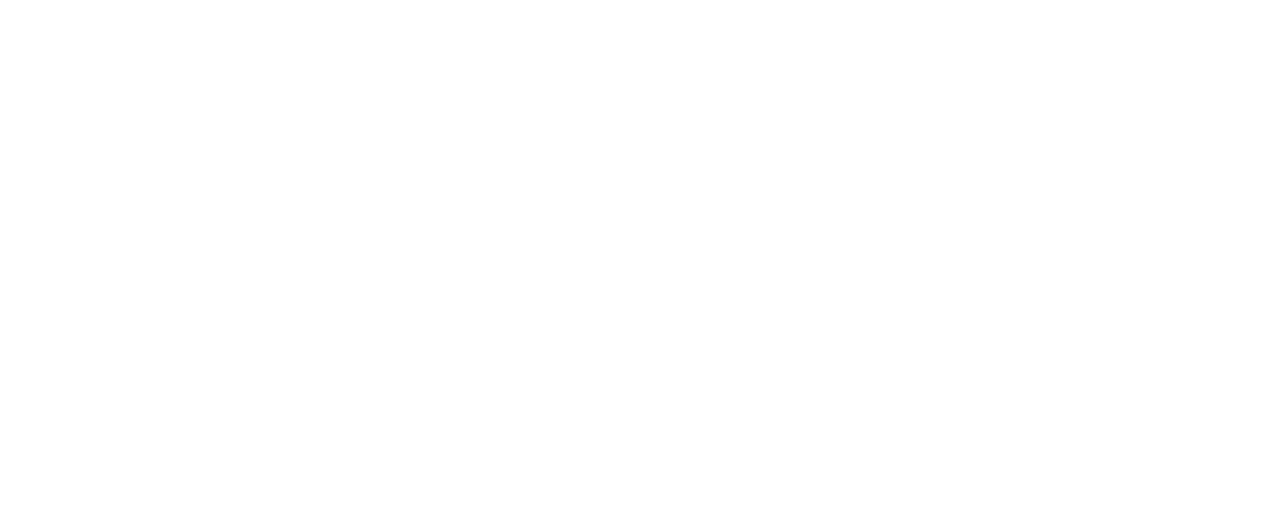
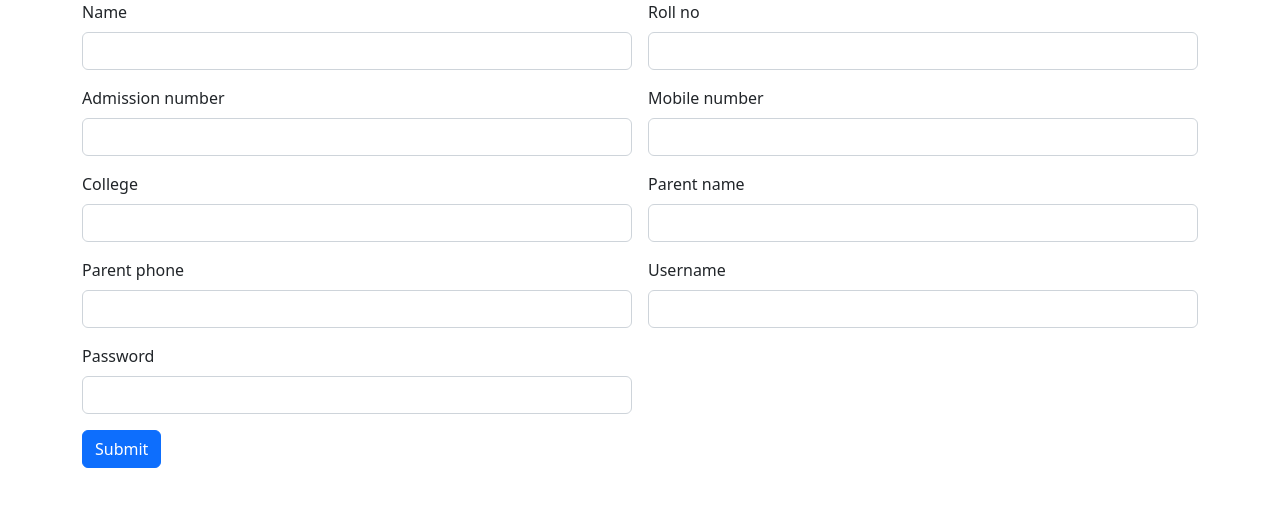
Before and after one commit to jobinjosetech/Student-Angular-App, an Angular app: page / in a window 1280 px wide. Shown: the top 506 px of the page. Built offline with nearby package versions, Linux system fonts and the light colour scheme.

Commit message:
student entry

```diff
--- a/src/app/app.component.html
+++ b/src/app/app.component.html
@@ -1,2 +1,2 @@
-
+<app-student-entry></app-student-entry>
 <router-outlet></router-outlet>
--- a/src/app/app.module.ts
+++ b/src/app/app.module.ts
@@ -3,10 +3,12 @@
 
 import { AppRoutingModule } from './app-routing.module';
 import { AppComponent } from './app.component';
+import { StudentEntryComponent } from './student-entry/student-entry.component';
 
 @NgModule({
   declarations: [
-    AppComponent
+    AppComponent,
+    StudentEntryComponent
   ],
   imports: [
     BrowserModule,
--- /dev/null
+++ b/src/app/student-entry/student-entry.component.html
@@ -0,0 +1,47 @@
+<div class="container">
+    <div class="row">
+        <div class="col col-12 col-sm-12 col-md-12 col-lg-12 col-xl-12 col-xxl-12">
+            <div class="row g-3">
+                <div class="col col-12 col-sm-6 col-md-6 col-lg-6 col-xl-6 col-xxl-6">
+                    <label for="" class="form-label">Name</label>
+                    <input type="text" class="form-control">
+                </div>
+                <div class="col col-12 col-sm-6 col-md-6 col-lg-6 col-xl-6 col-xxl-6">
+                    <label for="" class="form-label">Roll no</label>
+                    <input type="text" class="form-control">
+                </div>
+                <div class="col col-12 col-sm-6 col-md-6 col-lg-6 col-xl-6 col-xxl-6">
+                    <label for="" class="form-label">Admission number</label>
+                    <input type="text" class="form-control">
+                </div>
+                <div class="col col-12 col-sm-6 col-md-6 col-lg-6 col-xl-6 col-xxl-6">
+                    <label for="" class="form-label">Mobile number</label>
+                    <input type="text" class="form-control">
+                </div>
+                <div class="col col-12 col-sm-6 col-md-6 col-lg-6 col-xl-6 col-xxl-6">
+                    <label for="" class="form-label">College</label>
+                    <input type="text" class="form-control">
+                </div>
+                <div class="col col-12 col-sm-6 col-md-6 col-lg-6 col-xl-6 col-xxl-6">
+                    <label for="" class="form-label">Parent name</label>
+                    <input type="text" class="form-control">
+                </div>
+                <div class="col col-12 col-sm-6 col-md-6 col-lg-6 col-xl-6 col-xxl-6">
+                    <label for="" class="form-label">Parent phone</label>
+                    <input type="text" class="form-control">
+                </div>
+                <div class="col col-12 col-sm-6 col-md-6 col-lg-6 col-xl-6 col-xxl-6">
+                    <label for="" class="form-label">Username</label>
+                    <input type="text" class="form-control">
+                </div>
+                <div class="col col-12 col-sm-6 col-md-6 col-lg-6 col-xl-6 col-xxl-6">
+                    <label for="" class="form-label">Password</label>
+                    <input type="password" name="" id="" class="form-control">
+                </div>
+                <div class="col col-12 col-sm-12 col-md-12 col-lg-12 col-xl-12 col-xxl-12">
+                    <button class="btn btn-primary">Submit</button>
+                </div>
+            </div>
+        </div>
+    </div>
+</div>
--- a/src/index.html
+++ b/src/index.html
@@ -6,8 +6,14 @@
   <base href="/">
   <meta name="viewport" content="width=device-width, initial-scale=1">
   <link rel="icon" type="image/x-icon" href="favicon.ico">
+  <!-- CSS only -->
+<link href="https://cdn.jsdelivr.net/npm/bootstrap@5.2.3/dist/css/bootstrap.min.css" rel="stylesheet" integrity="sha384-rbsA2VBKQhggwzxH7pPCaAqO46MgnOM80zW1RWuH61DGLwZJEdK2Kadq2F9CUG65" crossorigin="anonymous">
 </head>
 <body>
   <app-root></app-root>
+
+
+  <!-- JavaScript Bundle with Popper -->
+<script src="https://cdn.jsdelivr.net/npm/bootstrap@5.2.3/dist/js/bootstrap.bundle.min.js" integrity="sha384-kenU1KFdBIe4zVF0s0G1M5b4hcpxyD9F7jL+jjXkk+Q2h455rYXK/7HAuoJl+0I4" crossorigin="anonymous"></script>
 </body>
 </html>
```
Also changed, not shown: src/app/student-entry/student-entry.component.ts (added, +10 -0 lines), src/app/student-entry/student-entry.component.css (added).
